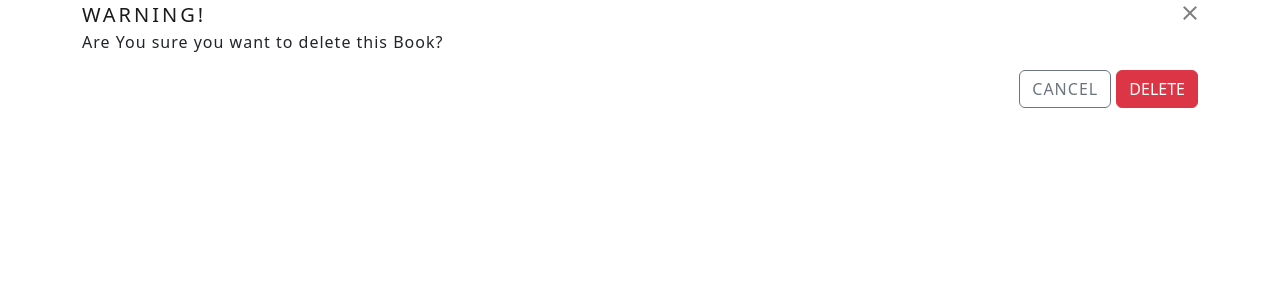
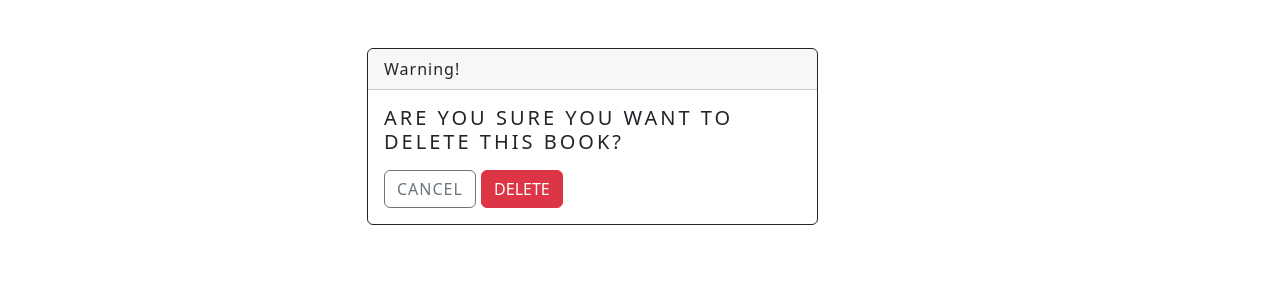
Before and after one commit to Ravishka2000/Library-Management-System, a Django app: template templates/dashboard/bookdelete.html in a window 1280 px wide. Shown: the part 92-392 px from the top of the page. Run offline with Django 3.2, Linux system fonts and the light colour scheme; the template is opened without the code that fills it, so the values that code supplies are empty; some libraries are stand-ins or nearby versions.

Commit message:
Customize All Books

```diff
--- a/templates/dashboard/bookdelete.html
+++ b/templates/dashboard/bookdelete.html
@@ -9,29 +9,26 @@
 {% block content %}
 
     <div class="container">
-      <div class="modal-dialog" role="document">
-        <div class="modal-content">
-          <div class="modal-header">
-            <h5 class="modal-title">Warning!</h5>
-            <a href="{% url 'dashboard-index' %}">
-                <button type="button" class="btn-close" data-bs-dismiss="modal" aria-label="Close">
-                    <span aria-hidden="true"></span>
-                </button>
-            </a>
-          </div>
-          <div class="modal-body">
-            <p>Are You sure you want to delete this Book?</p>
-          </div>
-          <div class="modal-footer">
+        <div class="row mt-5">
+            <div class="col-md-5 offset-md-3">
+                <div class="card border-dark mb-3" style="max-width: 40rem;">
+                    <div class="card-header">Warning!</div>
+                    <div class="card-body text-dark">
+                    <h5 class="card-title">Are You sure you want to delete this Book?</h5>
                     <form action="" method="post">
                         {% csrf_token %}
+                        <div class="mt-3">
                             <a href="{% url 'dashboard-index' %}" class="btn btn-outline-secondary">Cancel</a>
                             <input type="submit" class="btn btn-danger" value="Delete">
+                        </div>
                     </form>
+                    </div>
                 </div>
             </div>
         </div>
     </div>
 
 
+
+
 {% endblock %}
```
Also changed, not shown: media/books/Away.jpg (added), media/books/Lost_Stars.jpg (added), 1 other file. Lines whose indentation alone changed are shown as unchanged.
